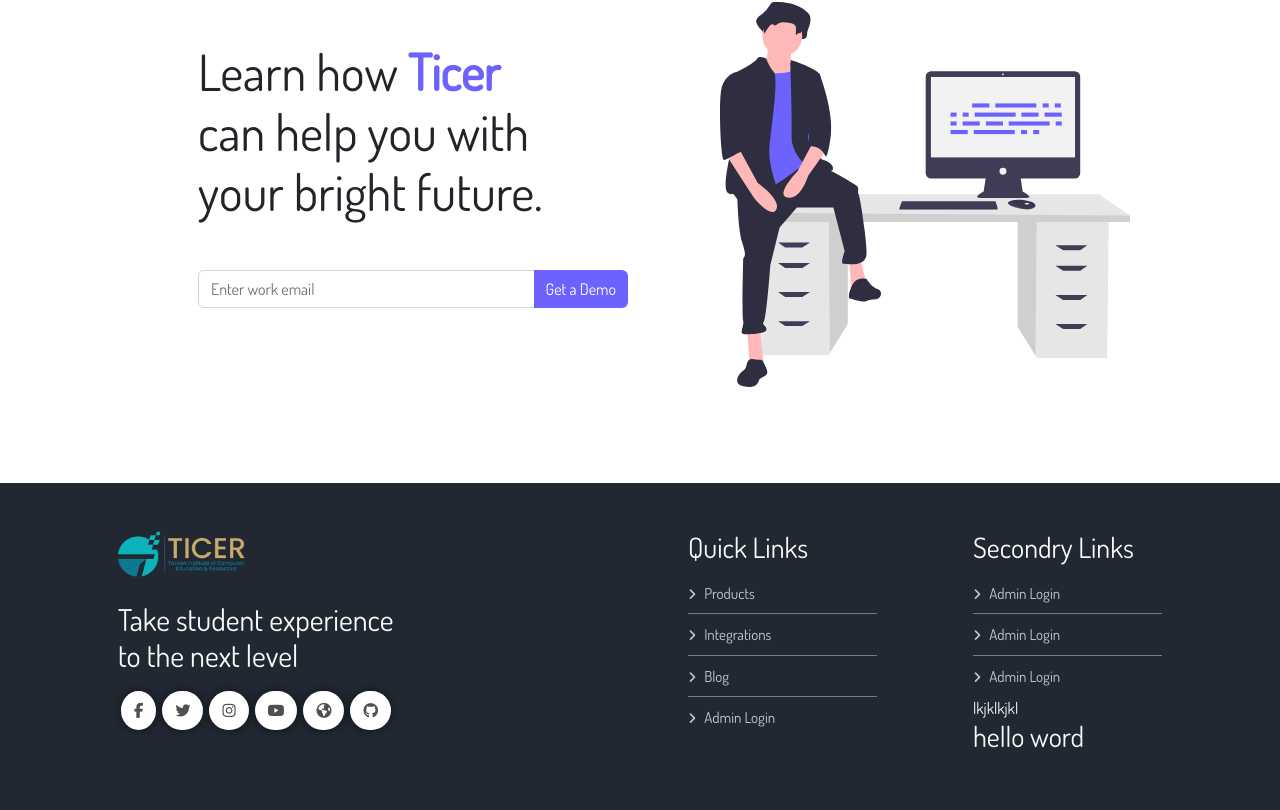
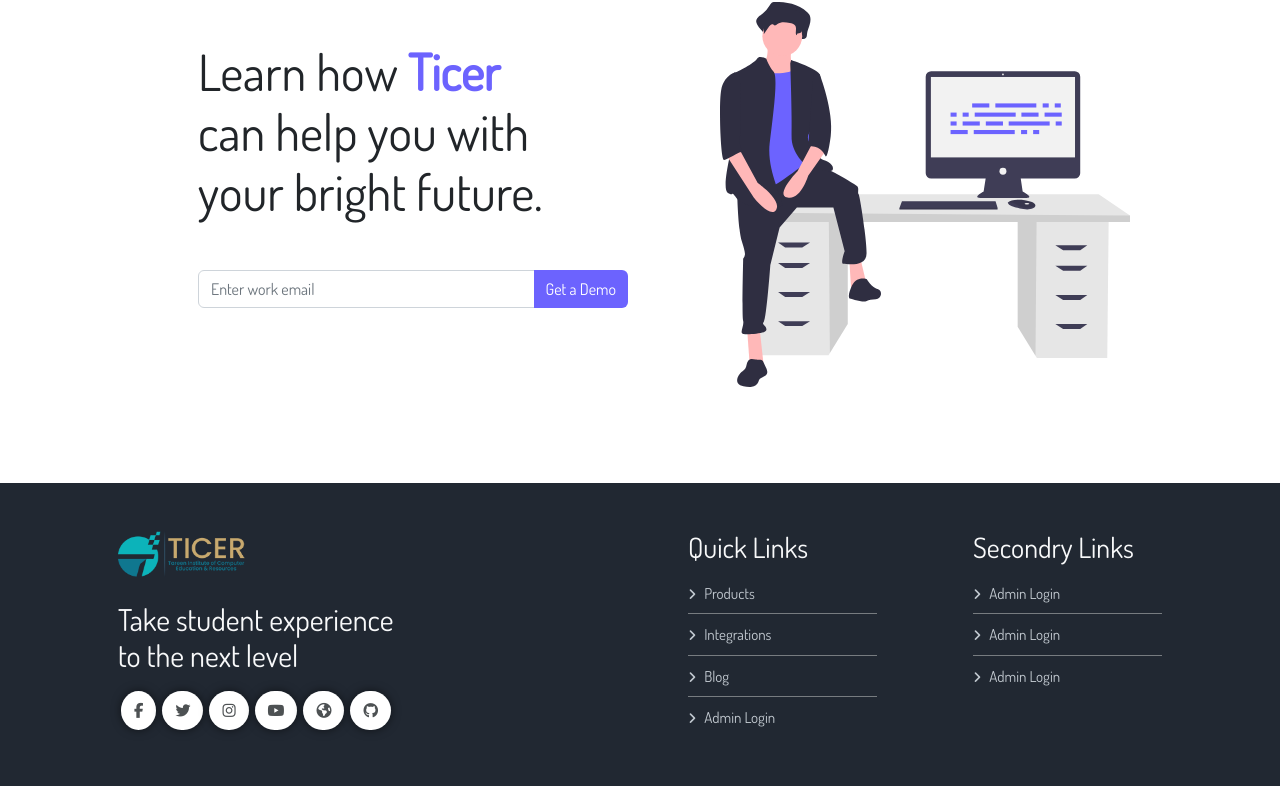
Before and after one commit to sudoyasir/ticer-practice-project, a React (Create React App) app: page / in a window 1280 px wide. Shown: the part 2312-3122 px from the top of the page. After the commit the page ends 3098 px from the top, so only its background shows below. Built offline with nearby package versions, Linux system fonts and the light colour scheme; a web font is replaced by a local one.

Commit message:
remove line

```diff
--- a/src/components/Footer/Footer.js
+++ b/src/components/Footer/Footer.js
@@ -45,8 +45,7 @@ function Footer() {
                             <li><a href='#'><i className='fa fa-angle-right'></i> Admin Login</a></li>
                             <li><a href='#'><i className='fa fa-angle-right'></i> Admin Login</a></li>
                         </ul>
-                        lkjklkjkl
-                        <h3>hello word</h3>
+
 
                     </div>
                 </div>
```
